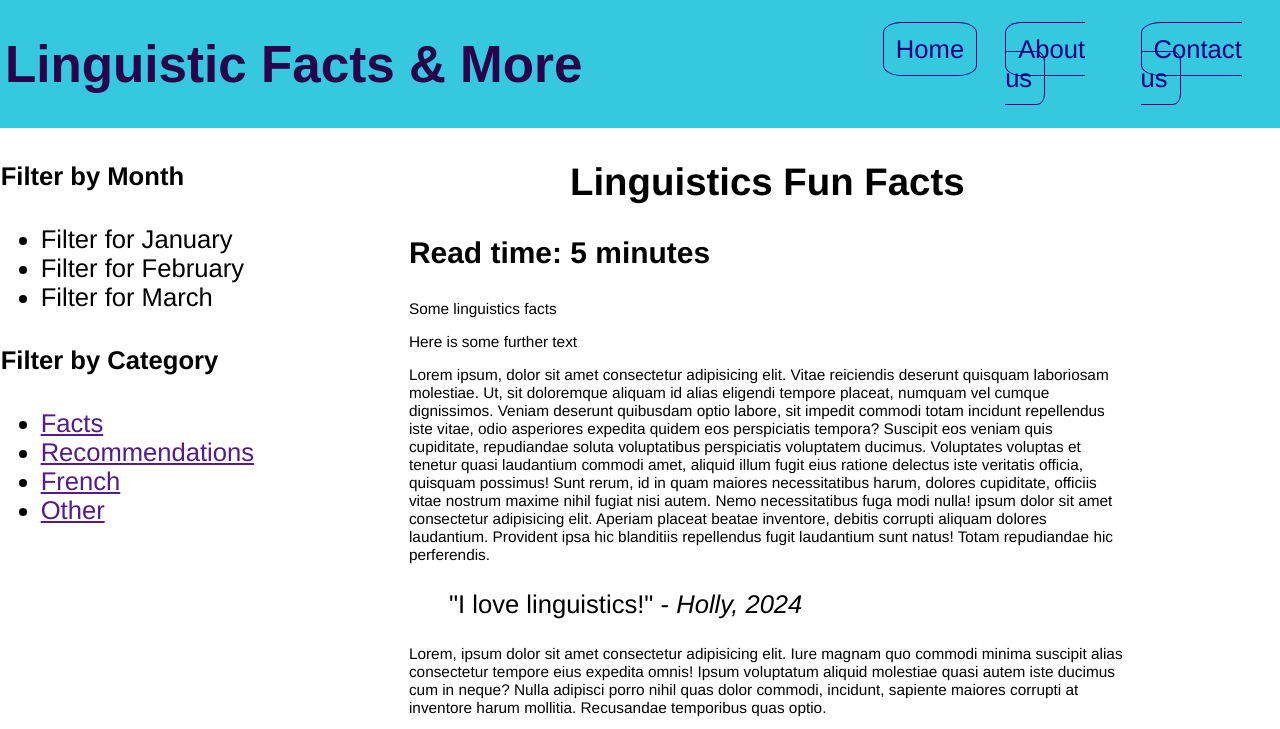
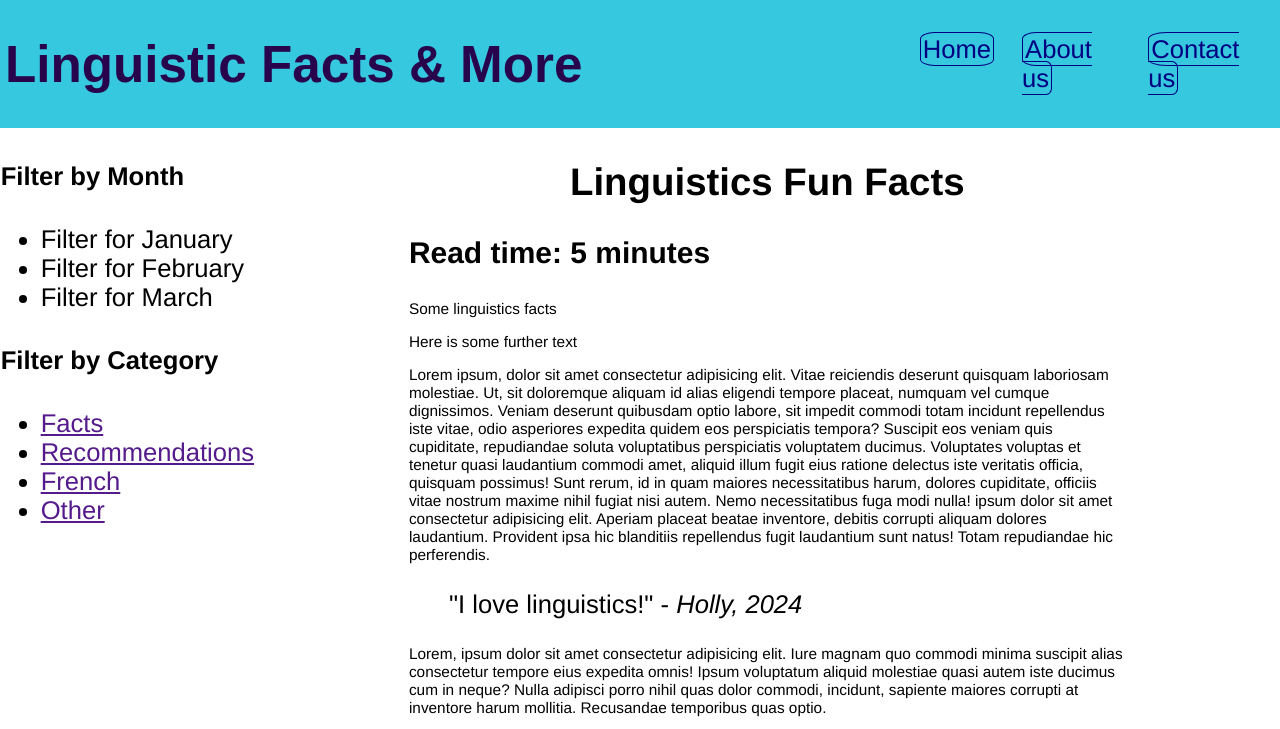
Before and after one commit to Holly-CC/holly-cc.github.io, a plain HTML site: page index.html in a window 1280 px wide. Shown: the top 729 px of the page. Drawn offline with Linux system fonts and the light colour scheme; no server answers; a web font is replaced by a local one.

Commit message:
Update style.css

```diff
--- a/style.css
+++ b/style.css
@@ -39,7 +39,7 @@ body > header > nav > ul{
 .navbutton{
     color: navy;
     text-decoration: none;
-    padding: 12px;
+    padding: 2px;
     border: 1px solid navy ; border-radius: 20% ;
 }
 
```
